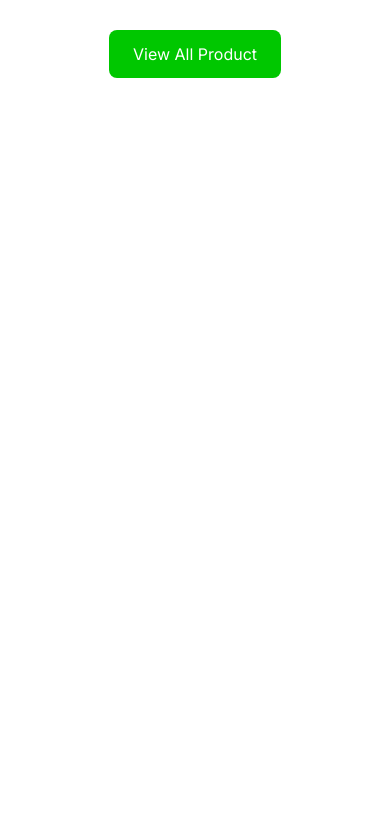
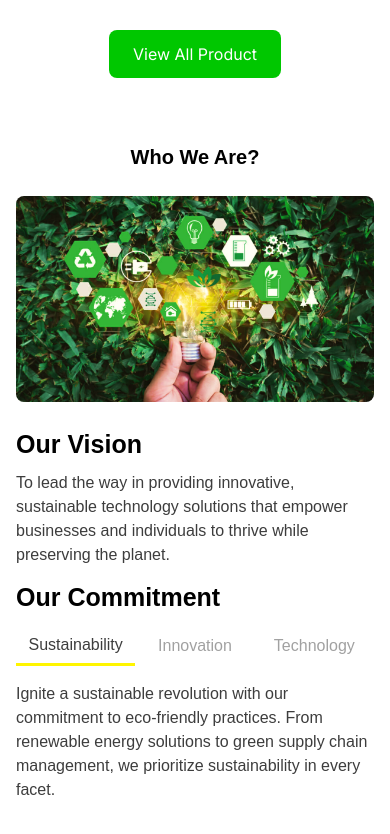
Before and after one commit to sampath-ops/E-Tech, a Next.js app: page / in a window 390 px wide. Shown: the part 3131-3965 px from the top of the page. Before the commit the page ends 3249 px from the top, so only its background shows below. Built offline with nearby package versions, Linux system fonts and the light colour scheme.

Commit message:
Who we are completed with responsiveness

```diff
--- /dev/null
+++ b/app/Components/RadixTab.css
@@ -0,0 +1,8 @@
+.TabsTrigger[data-state='active'] {
+    color: #3D3D3D;
+    border-bottom: 3px solid #FFF500;
+}
+.TabsTrigger{
+    color:"#A1A1A1";
+    padding-bottom: 6px;
+}
--- a/app/Components/WhoWeAre.tsx
+++ b/app/Components/WhoWeAre.tsx
@@ -1,24 +1,41 @@
 import Image from "next/image";
+import * as Tabs from '@radix-ui/react-tabs';
+import "./RadixTab.css";
+const OurCommitment = () => {
+    return (
+        <Tabs.Root defaultValue="Sustainability" orientation="vertical">
+            <Tabs.List className="TabsList flex lg:gap-10" aria-label="tabs">
+                <Tabs.Trigger className="TabsTrigger font-gilroy-medium text-[#A1A1A1] text-[16px] md:text-lg flex-1" value="Sustainability">Sustainability</Tabs.Trigger>
+                <Tabs.Trigger className="TabsTrigger font-gilroy-medium text-[#A1A1A1] text-[16px] md:text-lg flex-1" value="Innovation">Innovation</Tabs.Trigger>
+                <Tabs.Trigger className="TabsTrigger font-gilroy-medium text-[#A1A1A1] text-[16px] md:text-lg flex-1" value="Technology">Technology</Tabs.Trigger>
+            </Tabs.List>
+            <Tabs.Content value="Sustainability" className="font-gilroy-medium text-[16px] md:text-lg text-[#3D3D3D] mt-4 lg:mt-6">Ignite a sustainable revolution with our commitment to eco-friendly practices. From renewable energy solutions to green supply chain management, we prioritize sustainability in every facet.</Tabs.Content>
+            <Tabs.Content value="Innovation" className="font-gilroy-medium text-[16px] md:text-lg text-[#3D3D3D] mt-4  lg:mt-6">Lorem ipsum dolor sit amet, consectetur adipisicing elit. Nemo quasi repellat possimus officia nobis deserunt ipsam, illo consequuntur aperiam aliquid saepe voluptatibus, ea fugiat eius sed!</Tabs.Content>
+            <Tabs.Content value="Technology" className="font-gilroy-medium text-[16px] md:text-lg text-[#3D3D3D] mt-4  lg:mt-6">Beatae porro! Ratione necessitatibus, perspiciatis dolor laborum voluptas aperiam aliquid,Lorem ipsum dolor, sit amet consectetur adipisicing elit. Nesciunt labore cumque a aspernatur.</Tabs.Content>
+        </Tabs.Root>
+    )
+}
 
 const WhoWeAre = () => {
     return (
-        <div className="my-[60px] mx-[100px]">
-            <h2 className=" text-center text-[40px] font-gilroy-bold font-bold">Who We Are?</h2>
-            <div className="flex gap-6 mt-12">
-                <Image className="flex-1 rounded-lg" src={"/Images/greenLight.png"} alt="green-light" width={600} height={400}/>
+        <div className=" mt-16 mx-4 my-10 md:my-[80px] lg:my-[100px] md:mx-[80px] lg:mx-[200px]">
+            <h2 className="text-[20px] md:text-[30px] lg:text-[40px]  text-center font-gilroy-bold font-bold mb-6 ">Who We Are?</h2>
+            <div className="flex gap-6 md:mt-8 lg:mt-12 flex-col lg:flex-row">
+                <Image className="flex-1 rounded-lg" src={"/Images/greenLight.png"} alt="green-light" width={600} height={400} />
                 <div className="flex-1">
                     <div>
                         <h3 className="text-[25px] font-gilroy-bold font-bold">Our Vision</h3>
-                        <p className="text-[#3D3D3D] text-xl font-gilroy-medium text-[18px] mt-2">To lead the way in providing innovative, sustainable technology solutions that empower businesses and individuals to thrive while preserving the planet.</p>
+                        <p className="text-[#3D3D3D] font-gilroy-medium text-[16px] md:text-[18px] mt-2">To lead the way in providing innovative, sustainable technology solutions that empower businesses and individuals to thrive while preserving the planet.</p>
                     </div>
                     <div className="mt-3">
-                        <h3 className=" font-gilroy-bold text-[25px] font-bold">Our Commitment</h3>
+                        <h3 className=" font-gilroy-bold text-[25px] font-bold mb-4">Our Commitment</h3>
                         {/* radix tabs component */}
+                        <OurCommitment />
                     </div>
                 </div>
             </div>
         </div>
-      );
+    );
 }
 
 export default WhoWeAre;
--- a/app/page.tsx
+++ b/app/page.tsx
@@ -14,8 +14,8 @@ export default function Home() {
       <Hero/>
        <FeaturedServices/>
        <OurProducts/>
-       {/*    <WhoWeAre/>
-          <Testimonial/>  */}
+       <WhoWeAre/>
+         {/*     <Testimonial/>  */}
       {/* <ContactUs/> */}
       {/* <Footer/> */}
     </div>
--- a/package.json
+++ b/package.json
@@ -9,6 +9,7 @@
     "lint": "next lint"
   },
   "dependencies": {
+    "@radix-ui/react-tabs": "^1.0.4",
     "next": "14.1.2",
     "react": "^18",
     "react-dom": "^18",
```
Also changed, not shown: app/globals.css (+8 -8 lines), 1 other file (tests, documents, lock files or other folders).
